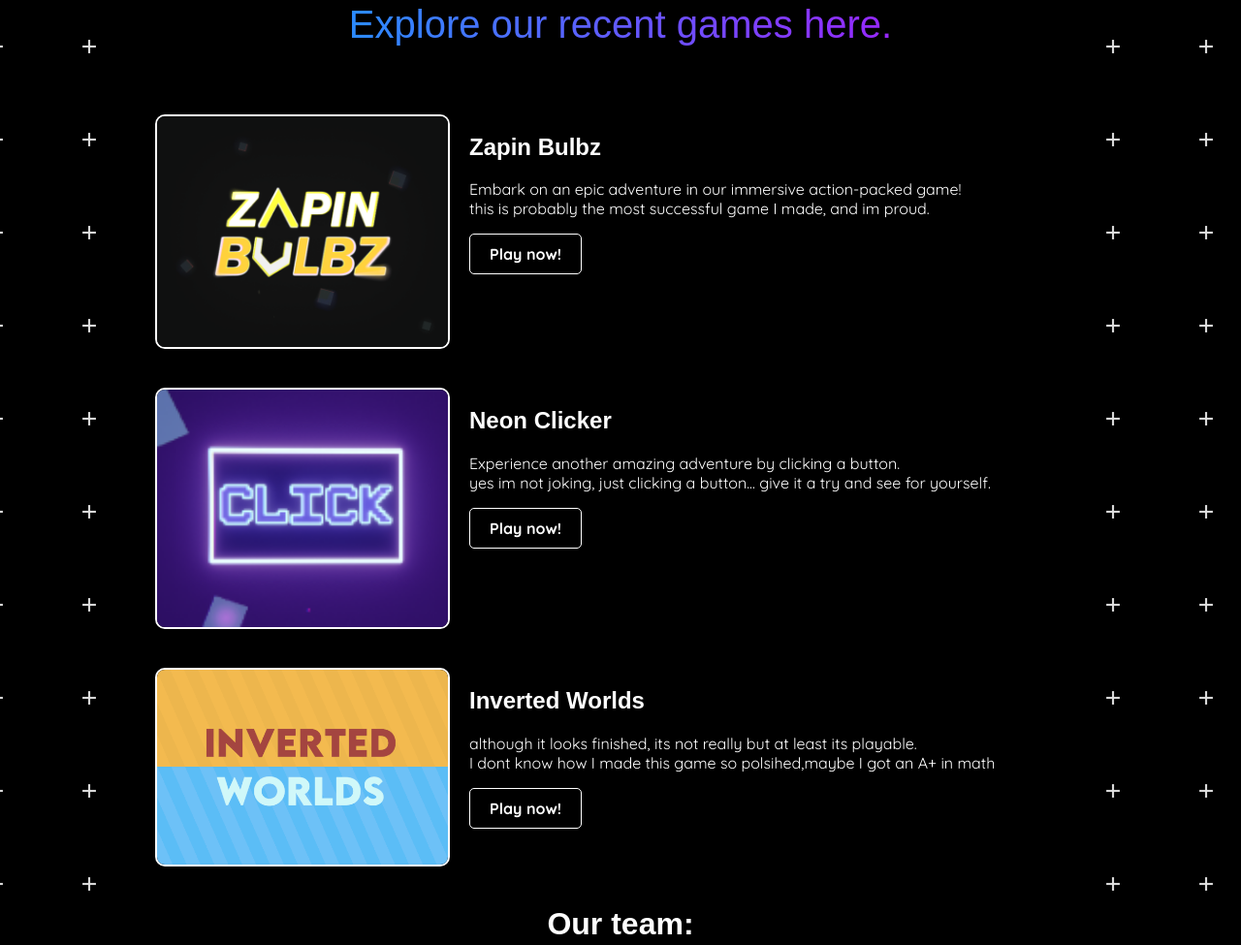
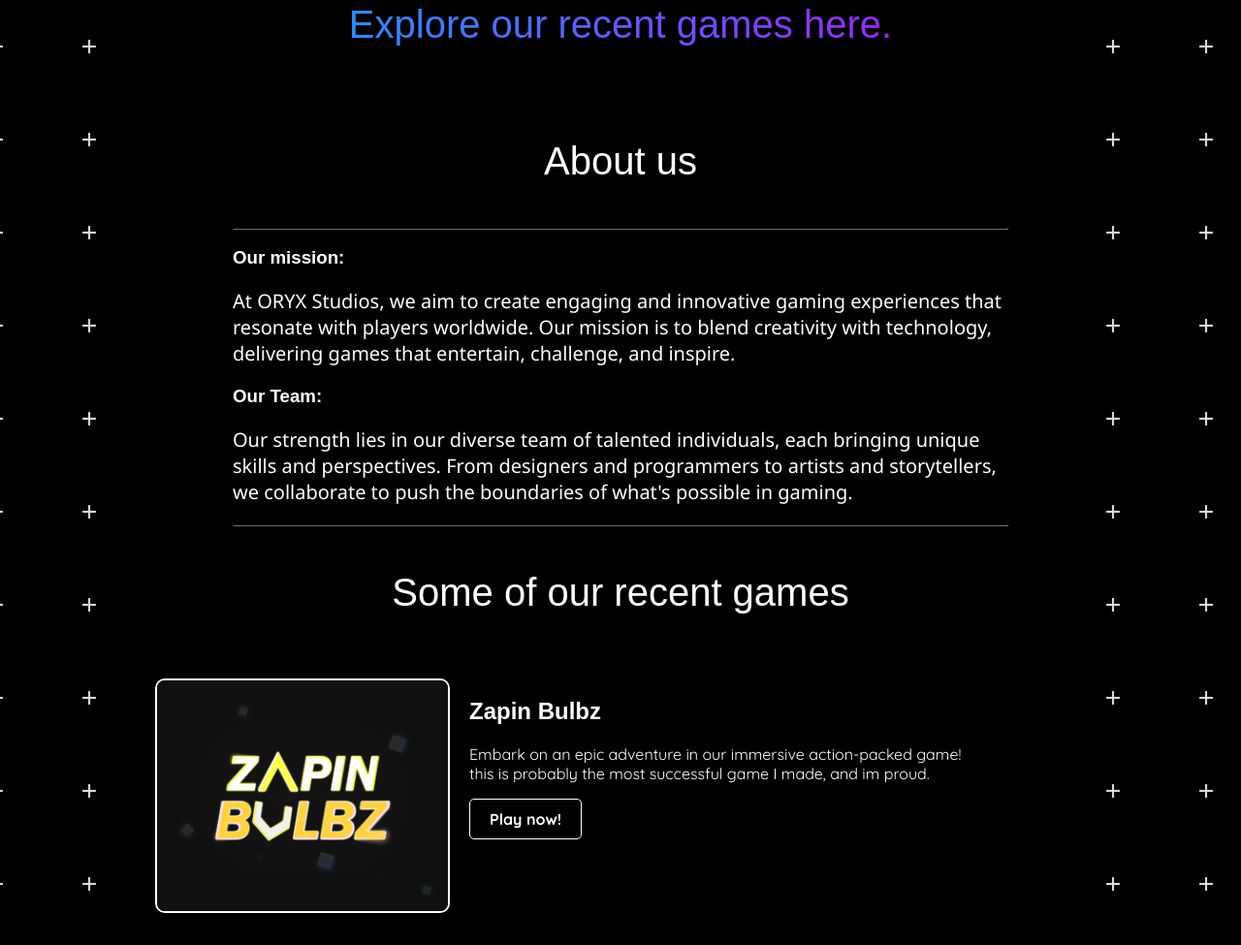
Before and after one commit to ToadBerd/toadberd.dev, a plain HTML site: page index.html in a window 1280 px wide. Shown: the part 576-1551 px from the top of the page at 97% size. Drawn offline with Linux system fonts and the light colour scheme; a web font is replaced by a local one.

Commit message:
more lil tweaks

```diff
--- a/Style.css
+++ b/Style.css
@@ -146,6 +146,7 @@
 }
 .teamMember:hover{
     scale: 1.05;
+    box-shadow: 0px 0px 0px 3px white;
 }
 
 .teamLogo {
@@ -193,6 +194,7 @@
 }
 .ContMember:hover{
     scale: 1.05;
+    box-shadow: 0px 0px 0px 3px white;
 }
 .ExtSection {
     display: grid;
@@ -218,6 +220,7 @@
      /* Adjust as needed */
 
 }
+
 .ExtInfo{
     margin: 5px 0 0;
     font-size: 16px;
@@ -226,7 +229,6 @@
     display: grid;
     grid-template-columns: repeat(1, 1fr); /* 3 columns */
     width:500px;
-
 }
 .ExtButton{
 
@@ -319,3 +321,35 @@
     border-radius: 10px;
     width: 90%;
 }
+.whoAreWe {
+    text-align: left;
+    text-justify: left;
+    display: block;
+
+}
+.Mission{
+    text-align: left;
+    padding-right: 100px;
+    padding-left: 100px;
+}
+.Mission h3{
+    font-family: 'Parkinsans', sans-serif;
+}
+.Mission p{
+    font-family:'Segoe UI', Tahoma, Geneva, Verdana, sans-serif;
+    font-size: 20px;
+}
+.Divider{
+    border-color: #1c1c1c;
+    transition: scale 1s ease;
+}
+.Title {
+    padding: 6px;
+    position: relative;
+    z-index: 2;
+    font-family: 'Parkinsans', sans-serif;
+    font-size: 40px;
+    background-clip: text;
+    color: white;
+
+}
--- a/index.html
+++ b/index.html
@@ -14,6 +14,29 @@
     <div class="section">
         <h2>Welcome to our website!</h2>
         <p>Explore our recent games here.</p>
+    </div>
+    <div>
+        <p class="Title">About us</p>
+    </div>
+    <div class="WhoAreWe">
+        <div class="Mission">
+            <hr class="Divider">
+            <h3>Our mission:</h3>
+            <p>At ORYX Studios, we aim to create engaging and innovative gaming experiences that resonate with players worldwide.
+                Our mission is to blend creativity with technology, delivering games that entertain, challenge, and inspire.</p>
+
+        </div>
+    </div>
+    <div class="WhoAreWe">
+        <div class="Mission">
+
+            <h3>Our Team:</h3>
+            <p>Our strength lies in our diverse team of talented individuals, each bringing unique skills and perspectives. From designers and programmers to artists and storytellers, we collaborate to push the boundaries of what's possible in gaming.</p>
+            <hr class="Divider">
+        </div>
+    </div>
+    <div>
+        <p class="Title">Some of our recent games</p>
     </div>
 
     <div class="bottom-section">
@@ -44,7 +67,7 @@
     </div>
 
     <div>
-        <h1 class="teamTXTtitle">Our team:</h1>
+        <p class="Title">Our amazing team:</p>
         <div class="teamSection">
             <div class="teamMember">
                 <img src="logos for friends/Oryx.png" alt="Oryx Logo" class="teamLogo">
@@ -85,7 +108,7 @@
         <h1></h1>
     </div>
     <div>
-        <h1 class="teamTXTtitle">Our honorable mentions:</h1>
+        <p class="Title">Some honorable mentions:</p     >
         <div class="ContSection">
             <div class="ContMember">
                 <img src="Contrabotur pfp/M1ke.png" alt="Oryx Logo" class="teamLogo">
@@ -136,7 +159,7 @@
                 </div>
             </div>
         </div>
-        <h1 class="teamTXTtitle">Check those cool people too :</h1>
+        <p class="Title">Other amazing communities:</p>
         <div class="ExtSection">
             <div class="AIA">
                 <img src="Contrabotur pfp/AIA.png" alt="Bigs Logo" class="ExtLogo">
```
